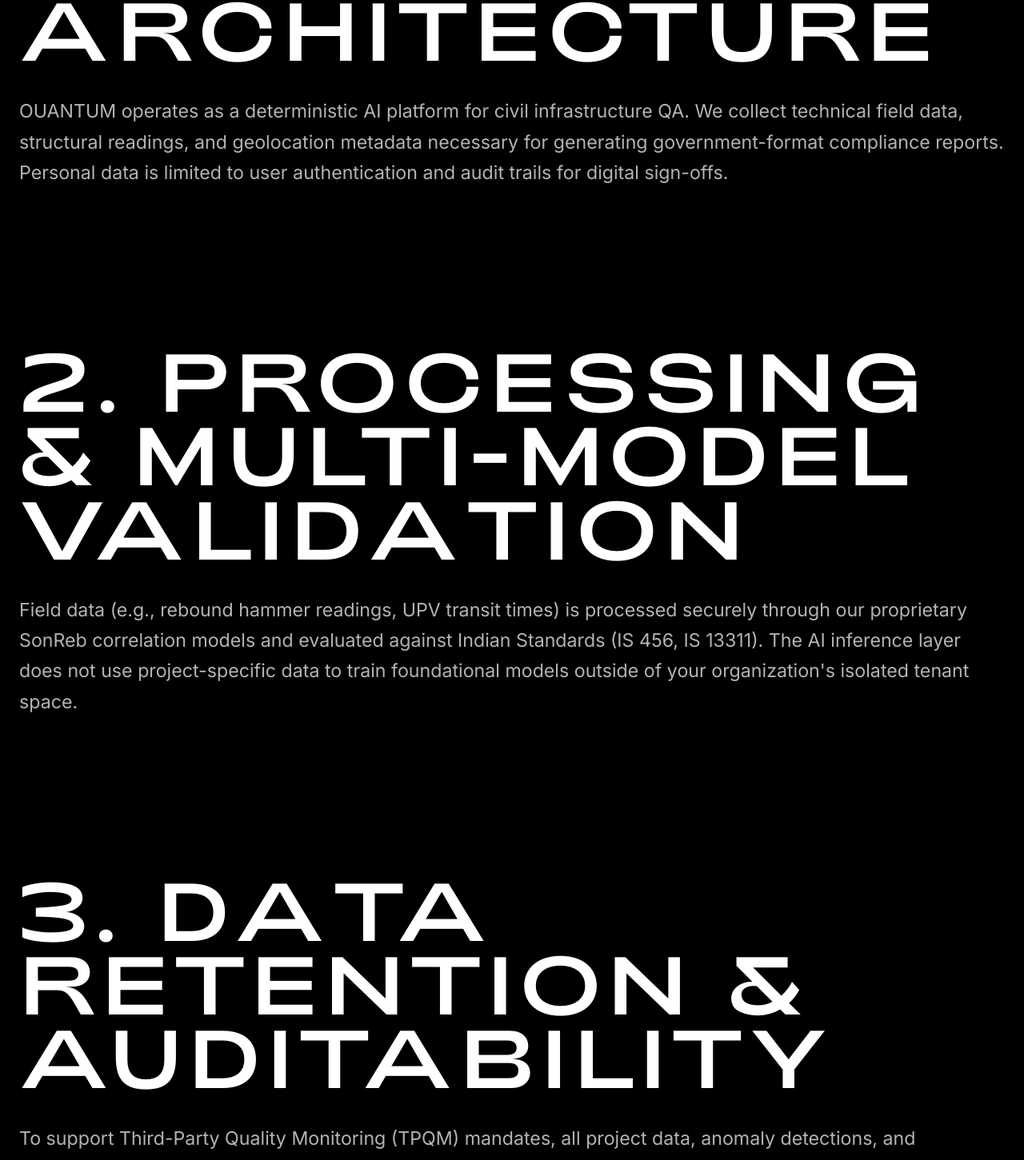
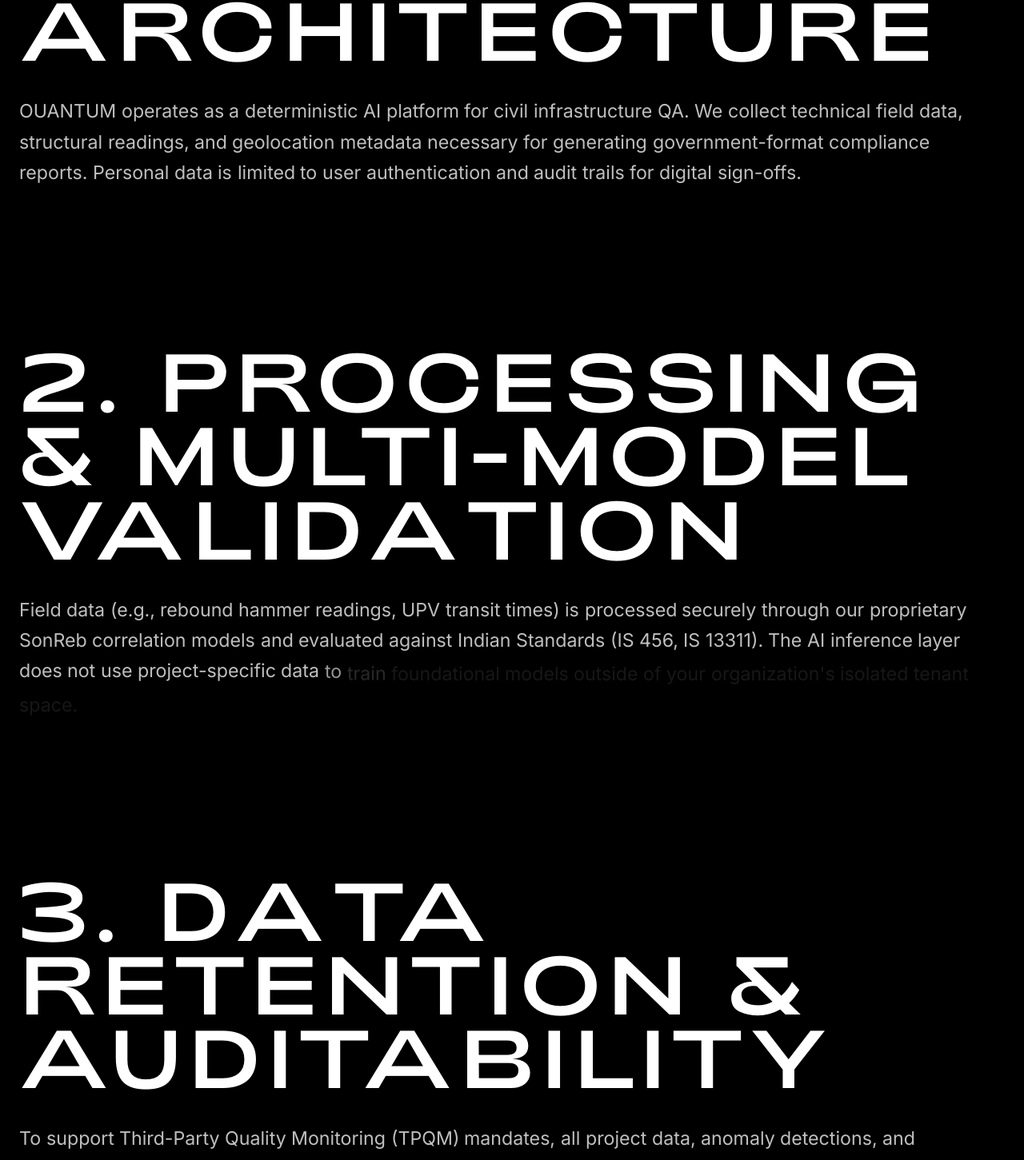
Before and after one commit to rahul1172005/ouantum_site, a React (Vite) app: page /privacy in a window 1280 px wide. Shown: the part 1080-2531 px from the top of the page at 80% size. Built offline with nearby package versions, Linux system fonts and the light colour scheme.

Commit message:
feat(scroll): integrate ScrollReveal illumination across FAQ, Capabilities, PrivacyPolicy, and SecurityTerms

```diff
--- a/src/pages/Capabilities.tsx
+++ b/src/pages/Capabilities.tsx
@@ -3,6 +3,7 @@
 import { Link } from 'react-router-dom';
 import useSEO from '../hooks/useSEO';
 import GlowCard from '../components/GlowCard';
+import ScrollReveal from '../components/common/ScrollReveal';
 
 const BASE_URL = 'https://ouantum.com';
 
@@ -150,17 +151,17 @@
                 <h3 style={{ fontFamily: 'var(--font-adieu)', color: '#fff', fontSize: '1.1rem', marginBottom: '1rem' }}>
                   Deterministic Quality Assurance
                 </h3>
-                <p style={{ color: 'rgba(255,255,255,0.65)' }}>
+                <ScrollReveal style={{ color: 'rgba(255,255,255,0.75)' }}>
                   We replace slow, subjective, and error-prone manual structural auditing with real-time, deterministic, and compliance-guaranteed computational checks. The platform digitizes the complete workflow, from the initial raw non-destructive testing (NDT) readings to final government-standard compliance certification.
-                </p>
+                </ScrollReveal>
               </div>
               <div>
                 <h3 style={{ fontFamily: 'var(--font-adieu)', color: '#fff', fontSize: '1.1rem', marginBottom: '1rem' }}>
                   On-Site Civil Validation
                 </h3>
-                <p style={{ color: 'rgba(255,255,255,0.65)' }}>
+                <ScrollReveal style={{ color: 'rgba(255,255,255,0.75)' }}>
                   OUANTUM demands rigorous input variables including structural age, curing cycles, cement grades, and exposure parameters. We prevent the submission of isolated, meaningless test metrics, ensuring every structural reading has the necessary context to determine true load-bearing strength and safety.
-                </p>
+                </ScrollReveal>
               </div>
             </div>
           </section>
--- a/src/pages/FAQ.tsx
+++ b/src/pages/FAQ.tsx
@@ -2,6 +2,7 @@
 import { motion, AnimatePresence } from 'framer-motion';
 import { Plus, Minus } from 'lucide-react';
 import useSEO from '../hooks/useSEO';
+import ScrollReveal from '../components/common/ScrollReveal';
 
 const BASE_URL = 'https://ouantum.com';
 
@@ -341,16 +342,16 @@
                 paddingRight: '2.5rem',
               }}
             >
-              <p
+              <ScrollReveal
                 style={{
                   fontFamily: 'var(--font-mono)',
                   fontSize: '0.88rem',
                   lineHeight: 1.85,
-                  color: 'rgba(255, 255, 255, 0.55)',
+                  color: 'rgba(255, 255, 255, 0.75)',
                 }}
               >
                 {item.answer}
-              </p>
+              </ScrollReveal>
             </div>
           </motion.div>
         )}
--- a/src/pages/PrivacyPolicy.tsx
+++ b/src/pages/PrivacyPolicy.tsx
@@ -1,6 +1,7 @@
 import React, { useEffect } from 'react';
 import { motion } from 'framer-motion';
 import useSEO from '../hooks/useSEO';
+import ScrollReveal from '../components/common/ScrollReveal';
 
 const BASE_URL = 'https://ouantum.com';
 
@@ -107,9 +108,9 @@
             >
               1. DATA COLLECTION ARCHITECTURE
             </h2>
-            <p>
+            <ScrollReveal style={{ color: 'rgba(255, 255, 255, 0.75)' }}>
               OUANTUM operates as a deterministic AI platform for civil infrastructure QA. We collect technical field data, structural readings, and geolocation metadata necessary for generating government-format compliance reports. Personal data is limited to user authentication and audit trails for digital sign-offs.
-            </p>
+            </ScrollReveal>
           </section>
 
           <section aria-label="Processing and multi-model validation">
@@ -124,9 +125,9 @@
             >
               2. PROCESSING & MULTI-MODEL VALIDATION
             </h2>
-            <p>
+            <ScrollReveal style={{ color: 'rgba(255, 255, 255, 0.75)' }}>
               Field data (e.g., rebound hammer readings, UPV transit times) is processed securely through our proprietary SonReb correlation models and evaluated against Indian Standards (IS 456, IS 13311). The AI inference layer does not use project-specific data to train foundational models outside of your organization's isolated tenant space.
-            </p>
+            </ScrollReveal>
           </section>
 
           <section aria-label="Data retention and auditability">
@@ -141,9 +142,9 @@
             >
               3. DATA RETENTION & AUDITABILITY
             </h2>
-            <p>
+            <ScrollReveal style={{ color: 'rgba(255, 255, 255, 0.75)' }}>
               To support Third-Party Quality Monitoring (TPQM) mandates, all project data, anomaly detections, and multi-model consensus logs are retained securely on PostgreSQL databases with immutable audit trails. Data is stored within the Republic of India in compliance with domestic data sovereignty regulations.
-            </p>
+            </ScrollReveal>
           </section>
 
           <section aria-label="Contact for compliance">
--- a/src/pages/SecurityTerms.tsx
+++ b/src/pages/SecurityTerms.tsx
@@ -1,6 +1,7 @@
 import React, { useEffect } from 'react';
 import { motion } from 'framer-motion';
 import useSEO from '../hooks/useSEO';
+import ScrollReveal from '../components/common/ScrollReveal';
 
 const BASE_URL = 'https://ouantum.com';
 
@@ -107,9 +108,9 @@
             >
               1. PLATFORM UTILIZATION
             </h2>
-            <p>
+            <ScrollReveal style={{ color: 'rgba(255, 255, 255, 0.75)' }}>
               Access to the OUANTUM AI platform is restricted to authorized civil engineers, Third-Party Quality Monitors (TPQM), and structural audit consultants. The platform is designed to augment, not replace, professional engineering judgment.
-            </p>
+            </ScrollReveal>
           </section>
 
           <section aria-label="Multi-model liability framework">
@@ -124,9 +125,9 @@
             >
               2. MULTI-MODEL LIABILITY FRAMEWORK
             </h2>
-            <p>
+            <ScrollReveal style={{ color: 'rgba(255, 255, 255, 0.75)' }}>
               While OUANTUM utilizes deterministic calculations and multi-model AI consensus for IS code compliance (e.g., IS 456, IS 13311), final sign-off and liability for structural integrity reports rest strictly with the authorizing Senior Engineer. OUANTUM provides the intelligence layer; the human expert provides the structural guarantee.
-            </p>
+            </ScrollReveal>
           </section>
 
           <section aria-label="Encryption and integrity standards">
@@ -141,9 +142,9 @@
             >
               3. ENCRYPTION & INTEGRITY
             </h2>
-            <p>
+            <ScrollReveal style={{ color: 'rgba(255, 255, 255, 0.75)' }}>
               All data in transit is secured via TLS 1.3. Data at rest is encrypted using AES-256 standards. Our architecture prevents manual tampering of timestamped field inputs to maintain absolute integrity for government and ADB-funded project audits.
-            </p>
+            </ScrollReveal>
           </section>
 
           <section aria-label="Service level agreement">
@@ -158,9 +159,9 @@
             >
               4. SERVICE LEVEL AGREEMENT (SLA)
             </h2>
-            <p>
+            <ScrollReveal style={{ color: 'rgba(255, 255, 255, 0.75)' }}>
               OUANTUM guarantees 99.9% uptime for the field data intake API to ensure continuous operation on remote construction sites. Offline capabilities are built-in, syncing automatically upon network restoration.
-            </p>
+            </ScrollReveal>
           </section>
 
         </div>
```
Also changed, not shown: 1 other file (tests, documents, lock files or other folders).
